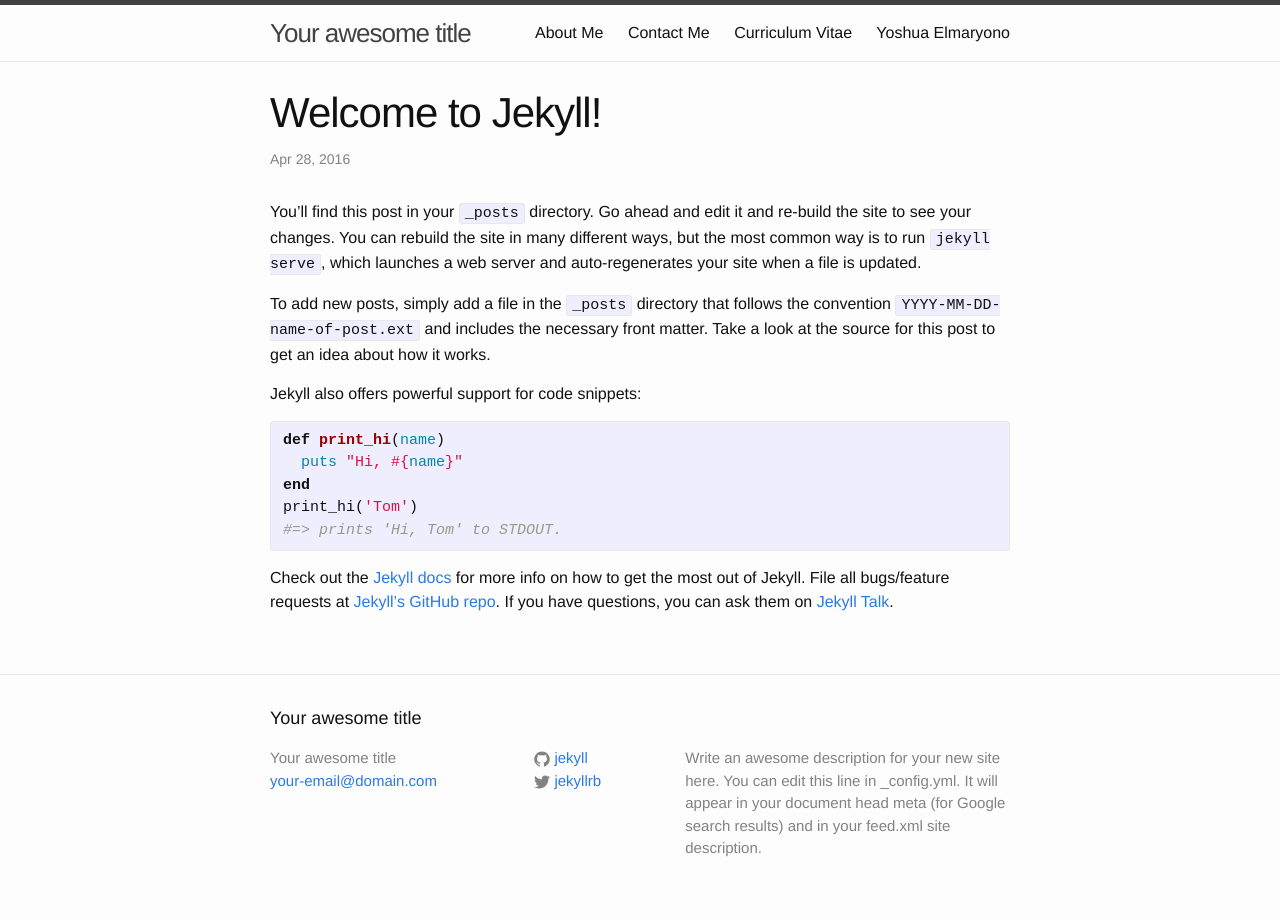
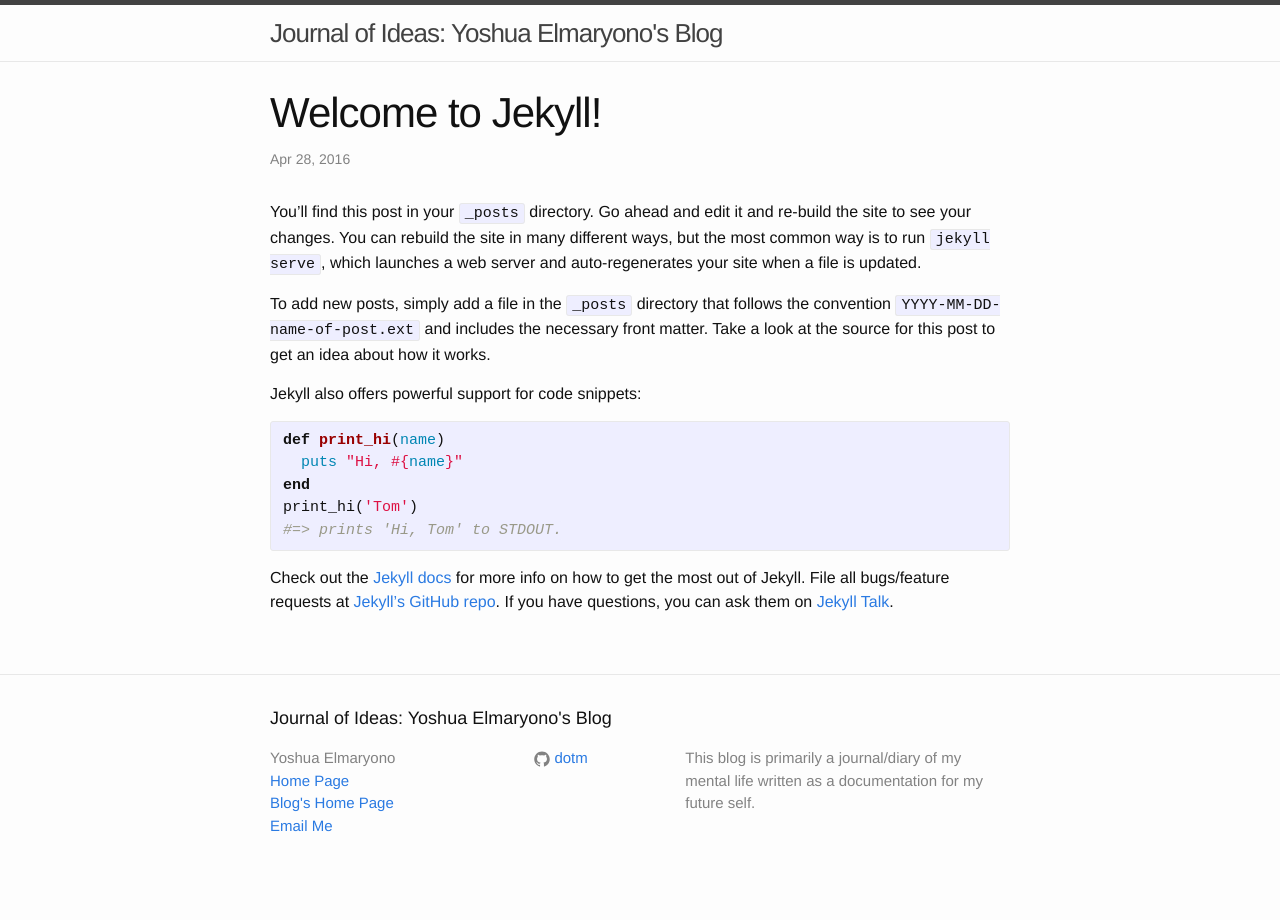
Before and after one commit to dotm/dotm.github.io, a Jekyll site: the page built from _posts/2016-04-28-welcome-to-jekyll.markdown, in a window 1280 px wide. Built offline with Jekyll 4.4.1, drawn with Linux system fonts in a browser that asks for light colours.

Commit message:
merge blog structure

```diff
--- a/_config.yml
+++ b/_config.yml
@@ -6,16 +6,16 @@
 # 'jekyll serve'. If you change this file, please restart the server process.
 
 # Site settings
-title: Your awesome title
-email: your-email@domain.com
+title: "Journal of Ideas: Yoshua Elmaryono's Blog"
+#email: yoshua.elmaryono@gmail.com
 description: > # this means to ignore newlines until "baseurl:"
-  Write an awesome description for your new site here. You can edit this
-  line in _config.yml. It will appear in your document head meta (for
-  Google search results) and in your feed.xml site description.
-baseurl: "" # the subpath of your site, e.g. /blog
-url: "http://yourdomain.com" # the base hostname & protocol for your site
-twitter_username: jekyllrb
-github_username:  jekyll
+  This blog is primarily a journal/diary of my mental life written as a documentation for my future self.
+#baseurl: "" # the subpath of your site, e.g. /blog
+url: "http://dotm.github.io" # the base hostname & protocol for your site
+contacturl: "/contact"
+blogurl: "/blog"
+#twitter_username: jekyllrb
+github_username: dotm
 
 # Build settings
 markdown: kramdown
--- a/_includes/footer.html
+++ b/_includes/footer.html
@@ -2,13 +2,15 @@
 
   <div class="wrapper">
 
-    <h2 class="footer-heading">{{ site.title }}</h2>
+    <h2 class="footer-heading"><a href="{{ site.blogurl }}">{{ site.title }}</a></h2>
 
     <div class="footer-col-wrapper">
       <div class="footer-col footer-col-1">
         <ul class="contact-list">
-          <li>{{ site.title }}</li>
-          <li><a href="mailto:{{ site.email }}">{{ site.email }}</a></li>
+          <li>Yoshua Elmaryono</li>
+          <li><a href="{{ site.url }}">Home Page</a></li>
+          <li><a href="{{ site.blogurl }}">Blog's Home Page</a></li>
+          <li><a href="{{ site.contacturl }}">Email Me</a></li>
         </ul>
       </div>
 
--- a/_includes/header.html
+++ b/_includes/header.html
@@ -1,27 +1,7 @@
 <header class="site-header">
 
   <div class="wrapper">
-
     <a class="site-title" href="{{ site.baseurl }}/">{{ site.title }}</a>
-
-    <nav class="site-nav">
-      <a href="#" class="menu-icon">
-        <svg viewBox="0 0 18 15">
-          <path fill="#424242" d="M18,1.484c0,0.82-0.665,1.484-1.484,1.484H1.484C0.665,2.969,0,2.304,0,1.484l0,0C0,0.665,0.665,0,1.484,0 h15.031C17.335,0,18,0.665,18,1.484L18,1.484z"/>
-          <path fill="#424242" d="M18,7.516C18,8.335,17.335,9,16.516,9H1.484C0.665,9,0,8.335,0,7.516l0,0c0-0.82,0.665-1.484,1.484-1.484 h15.031C17.335,6.031,18,6.696,18,7.516L18,7.516z"/>
-          <path fill="#424242" d="M18,13.516C18,14.335,17.335,15,16.516,15H1.484C0.665,15,0,14.335,0,13.516l0,0 c0-0.82,0.665-1.484,1.484-1.484h15.031C17.335,12.031,18,12.696,18,13.516L18,13.516z"/>
-        </svg>
-      </a>
-
-      <div class="trigger">
-        {% for my_page in site.pages %}
-          {% if my_page.title %}
-          <a class="page-link" href="{{ my_page.url | prepend: site.baseurl }}">{{ my_page.title }}</a>
-          {% endif %}
-        {% endfor %}
-      </div>
-    </nav>
-
   </div>
 
 </header>
--- a/_sass/_layout.scss
+++ b/_sass/_layout.scss
@@ -105,6 +105,10 @@
 .footer-heading {
     font-size: 18px;
     margin-bottom: $spacing-unit / 2;
+
+    a {
+        color: #111;
+    }
 }
 
 .contact-list,
```
Also changed, not shown: blog.html (added, +23 -0 lines).
